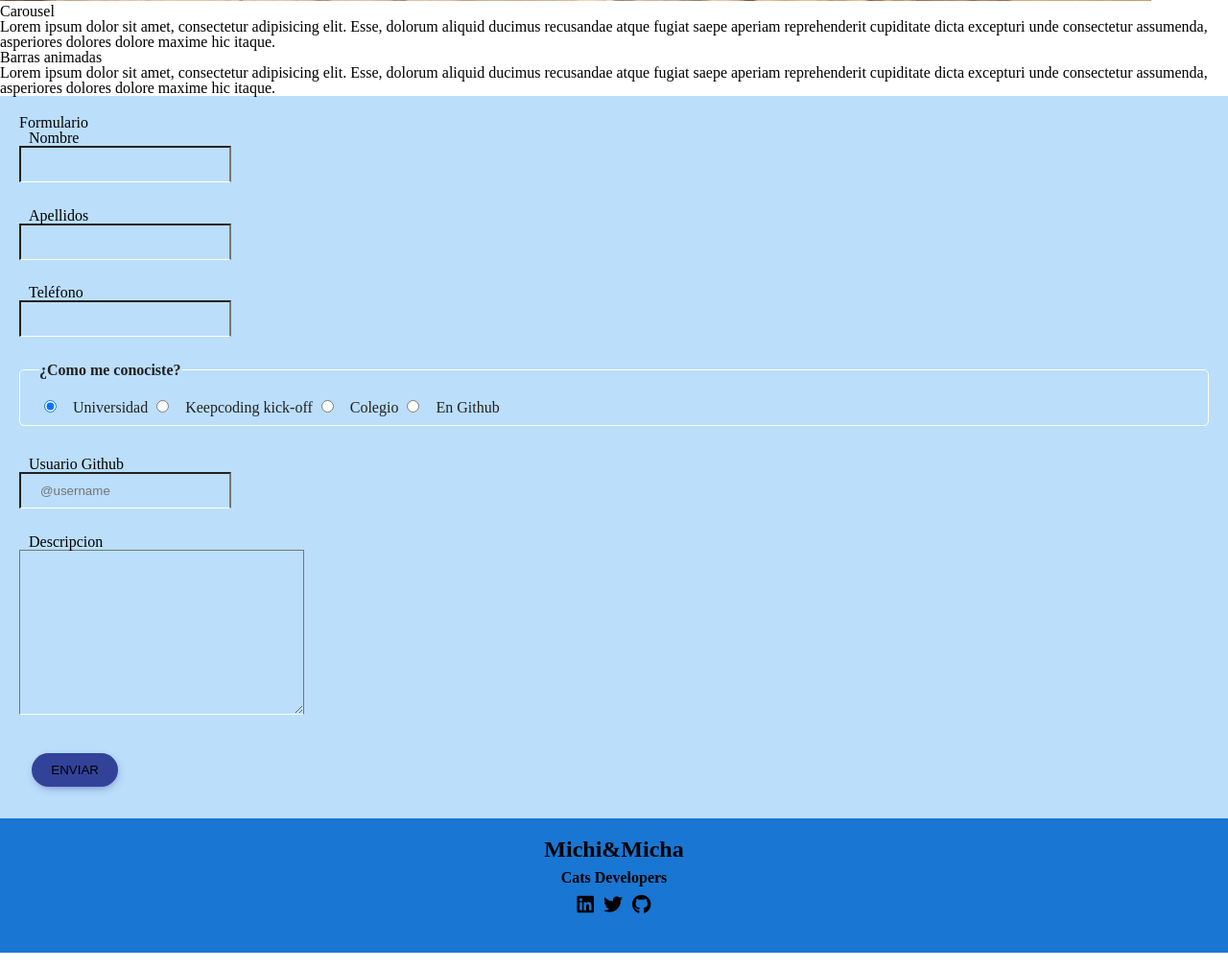
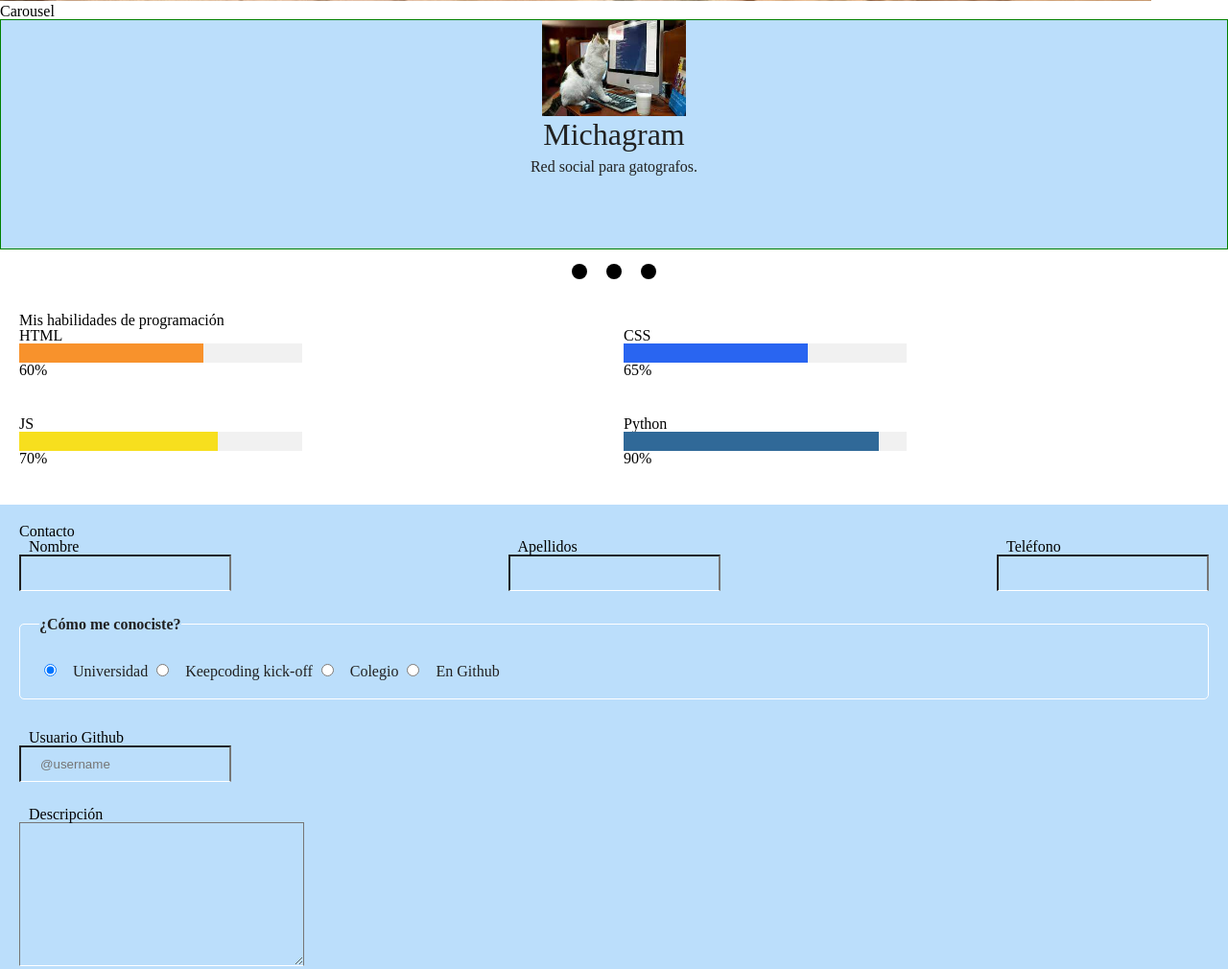
Before and after one commit to ReyesMorales/PortfolioHTML, a plain HTML site: page index.html in a window 1280 px wide. Shown: the part 1045-2055 px from the top of the page at 96% size. Drawn offline with Linux system fonts and the light colour scheme.

Commit message:
Create skills and carousel section

```diff
--- /dev/null
+++ b/css/carousel.css
@@ -0,0 +1,64 @@
+.carousel-links {
+    display: flex;
+    justify-content: center;
+}
+
+.carousel-links .carousel-dot {
+    background-color: black;
+    width: 16px;
+    height: 16px;
+    margin: 15px 10px;
+    display: block;
+    border-radius: 50%;
+}
+
+.carousel-slides {
+    height: 30vh;
+    display: flex;
+    flex-wrap: wrap;
+    flex-direction: column;
+    overflow: hidden;
+    scroll-behavior: smooth;
+}
+
+.carousel-slides {
+    /* height: 100%;
+    width: 100%;
+    background-color: var(--light-primary-color);
+    color: var(--primary-text);
+    display: flex;
+    flex-direction: column;
+    align-items: center;
+    border: 1px solid green; */
+}
+
+.cat-carousel-image img {
+    width: 150px;
+    height: 100px;
+}
+
+.slide-content {
+    /* display: flex;
+    justify-content: center;
+    height: 80%;
+    width: 80%;
+    border: 1px solid red; */
+    height: 100%;
+    width: 100%;
+    background-color: var(--light-primary-color);
+    color: var(--primary-text);
+    display: flex;
+    flex-direction: column;
+    align-items: center;
+    border: 1px solid green;
+}
+
+.card-content{
+    display: flex;
+    flex-direction: column;
+    align-items: center;
+}
+
+.card-content  p {
+    margin-bottom: 20px;
+}
--- /dev/null
+++ b/css/skills.css
@@ -0,0 +1,108 @@
+#skills-section{
+    background-color: var(--secondary-color);
+    padding: 20px;
+}
+.barra-progreso {
+    background-color: #f1f1f1;
+    height: 20px;
+    width: 100%;
+    position: relative;
+  }
+
+  .progreso {
+    height: 100%;
+    width: 0;
+    background-color: #4caf50;
+    animation: llenar 2s ease-in-out forwards;
+  }
+
+  @keyframes llenar-html {
+    0% {
+      width: 0;
+    }
+
+    100% {
+      width: 60%;
+    }
+  }
+
+  @keyframes llenar-css {
+    0% {
+      width: 0;
+    }
+
+    100% {
+      width: 65%;
+    }
+  }
+
+  @keyframes llenar-js {
+    0% {
+      width: 0;
+    }
+
+    100% {
+      width: 70%;
+    }
+  }
+
+  @keyframes llenar-python {
+    0% {
+      width: 0;
+    }
+
+    100% {
+      width: 90%;
+    }
+  }
+
+  .habilidades-container {
+    display: flex;
+    flex-wrap: wrap;
+  }
+
+  .habilidad {
+    width: 100%;
+    margin-bottom: 20px;
+  }
+
+  .progreso.html {
+    background-color: #fa850fde;
+    animation-name: llenar-css;
+    animation-duration: 2.5s;
+  }
+
+  .progreso.css {
+    background-color: #2965f1;
+    animation-name: llenar-css;
+    animation-duration: 2.5s;
+  }
+
+  .progreso.js {
+    background-color: #f7df1e;
+    animation-name: llenar-js;
+    animation-duration: 3s;
+  }
+
+  .progreso.python {
+    background-color: #306998;
+    animation-name: llenar-python;
+    animation-duration: 4s;
+  }
+
+  .habilidad h3 {
+    font-size: 16px;
+    margin-top: 0;
+  }
+
+  @media screen and (min-width: 768px) {
+    .habilidades-container {
+      display: grid;
+      grid-template-columns: repeat(2, 1fr);
+      grid-gap: 20px;
+    }
+
+    .habilidad {
+      width: calc(50% - 10px);
+    }
+  }
--- a/index.html
+++ b/index.html
@@ -4,14 +4,19 @@
     <meta charset="UTF-8" />
     <meta http-equiv="X-UA-Compatible" content="IE=edge" />
     <meta name="viewport" content="width=device-width, initial-scale=1.0" />
-    <meta name="viewport" content="width=device-width, initial-scale=1.0">
-    <script src="https://kit.fontawesome.com/0d7a427fbc.js" crossorigin="anonymous"></script>
-    <link rel="stylesheet" href="/css/reset.css">
-    <link rel="stylesheet" href="/css/style.css">
-    <link rel="stylesheet" href="/css/mediaQueries.css">
-    <link rel="stylesheet" href="/css/navbar.css">
-    <link rel="stylesheet" href="/css/footer.css">
-    <link rel="stylesheet" href="/css/form.css">
+    <meta name="viewport" content="width=device-width, initial-scale=1.0" />
+    <script
+      src="https://kit.fontawesome.com/0d7a427fbc.js"
+      crossorigin="anonymous"
+    ></script>
+    <link rel="stylesheet" href="/css/reset.css" />
+    <link rel="stylesheet" href="/css/style.css" />
+    <link rel="stylesheet" href="/css/mediaQueries.css" />
+    <link rel="stylesheet" href="/css/navbar.css" />
+    <link rel="stylesheet" href="/css/skills.css" />
+    <link rel="stylesheet" href="/css/form.css" />
+    <link rel="stylesheet" href="/css/carousel.css">
+    <link rel="stylesheet" href="/css/footer.css" />
 
     <title>M&M</title>
   </head>
@@ -22,79 +27,192 @@
       </div>
       <ul class="menu" id="menu">
         <li><a href="#" class="active">Inicio</a></li>
-          <li><a href="#carousel-section">Projects</a></li>
-          <li><a href="#skills-section">Skills</a></li>
-          <li><a href="#form-section">Contact</a></li>
+        <li><a href="#carousel-section">Proyectos</a></li>
+        <li><a href="#skills-section">Habilidades</a></li>
+        <li><a href="#contact-section">Contacto</a></li>
       </ul>
       <div class="toggle-menu">
         <i class="fas fa-bars" id="toggle-open"></i>
-          <i class="fas fa-close" id="toggle-close"></i>
       </div>
     </nav>
     <header>
       <picture>
-            <source media="(max-width: 767px)" srcset="
+        <source
+          media="(max-width: 767px)"
+          srcset="
             images/header_small/M_M_samll_apdlyl_ar_1_1,c_fill,g_auto__c_scale,w_200.jpg 200w,
             images/header_small/M_M_samll_apdlyl_ar_1_1,c_fill,g_auto__c_scale,w_584.jpg 584w,
-              images/header_small/M_M_samll_apdlyl_ar_1_1,c_fill,g_auto__c_scale,w_685.jpg 685w">
-            <source media="(min-width: 768px) and (max-width: 991px)" srcset="
+            images/header_small/M_M_samll_apdlyl_ar_1_1,c_fill,g_auto__c_scale,w_685.jpg 685w
+          "
+        />
+        <source
+          media="(min-width: 768px) and (max-width: 991px)"
+          srcset="
             images/header_large/M_M_large_qqtxey_ar_4_3,c_fill,g_auto__c_scale,w_538.jpg 538w,
-              images/header_large/M_M_large_qqtxey_ar_4_3,c_fill,g_auto__c_scale,w_694.jpg 694w">
-            <source media="(min-width: 992px) and (max-width: 1199px)" srcset="
+            images/header_large/M_M_large_qqtxey_ar_4_3,c_fill,g_auto__c_scale,w_694.jpg 694w
+          "
+        />
+        <source
+          media="(min-width: 992px) and (max-width: 1199px)"
+          srcset="
             images/header_large/M_M_large_qqtxey_ar_16_9,c_fill,g_auto__c_scale,w_596.jpg 596w,
-              images/header_large/M_M_large_qqtxey_ar_16_9,c_fill,g_auto__c_scale,w_720.jpg 720w">
-            <img src="images/header_large/M_M_large_qqtxey_c_scale,w_1200.jpg" alt="">
+            images/header_large/M_M_large_qqtxey_ar_16_9,c_fill,g_auto__c_scale,w_720.jpg 720w
+          "
+        />
+        <img
+          src="images/header_large/M_M_large_qqtxey_c_scale,w_1200.jpg"
+          alt=""
+        />
       </picture>
     </header>
+    <h2>Carousel</h2>
+    <section id="carousel-container">
+      <div class="carousel-slides">
+        <div id="slide1" class="slide-content">
+          <div class="cat-carousel-image"><img src="./images/gato1.jpeg" alt=""></div>
+          <div class="card-content">
+            <div><h3 class="card-title">Michagram</h3></div>
+            <div><p class="card-description">Red social para gatografos.</p></div>
+          </div>
+        </div>
+      <div id="slide2" class="slide-content">
+        <div class="cat-carousel-image"><img src="./images/gato3.jpeg" alt=""></div>
+        <div class="card-content">
+          <div><h3 class="card-title">MichiNation</h3></div>
+          <div><p class="card-description">Aplicación para concoer otros gatetes.</p></div>
+        </div>
+      </div>
+      <div id="slide3" class="slide-content">
+        <div class="cat-carousel-image"><img src="./images/gato4.jpeg" alt=""></div>
+        <div class="card-content">
+          <div><h3 class="card-title">Cats&Karens</h3></div>
+          <div><p class="card-description">Foro de discusión sobre las Karens.</p></div>
+        </div>
+      </div>
+    </div>
+      <div class="carousel-links">
+        <a href="#slide1" class="carousel-dot"></a>
+        <a href="#slide2" class="carousel-dot"></a>
+        <a href="#slide3" class="carousel-dot"></a>
+      </div>
+    </section>
     <main>
-      <section id="carousel-section">
-        <article>
-          <header>
-            <h1>Carousel</h1>
-          </header>
-          <p>Lorem ipsum dolor sit amet, consectetur adipisicing elit. Esse, dolorum aliquid ducimus recusandae atque fugiat saepe aperiam reprehenderit cupiditate dicta excepturi unde consectetur assumenda, asperiores dolores dolore maxime hic itaque.</p>
-        </article>
-      </section>
       <section id="skills-section">
-        <article>
-          <header>
-            <h1>Barras animadas</h1>
-          </header>
-          <p>Lorem ipsum dolor sit amet, consectetur adipisicing elit. Esse, dolorum aliquid ducimus recusandae atque fugiat saepe aperiam reprehenderit cupiditate dicta excepturi unde consectetur assumenda, asperiores dolores dolore maxime hic itaque.</p>
-        </article>
+        <div id="habilidades">
+          <h2>Mis habilidades de programación</h2>
+          <div class="habilidades-container">
+            <div class="habilidad">
+              <h2>HTML</h2>
+              <div class="barra-progreso">
+                <div class="progreso html"></div>
+              </div>
+              <span class="porcentaje">60%</span>
+            </div>
+            <div class="habilidad">
+              <h2>CSS</h2>
+              <div class="barra-progreso">
+                <div class="progreso css"></div>
+              </div>
+              <span class="porcentaje">65%</span>
+            </div>
+            <div class="habilidad">
+              <h2>JS</h2>
+              <div class="barra-progreso">
+                <div class="progreso js"></div>
+              </div>
+              <span class="porcentaje">70%</span>
+            </div>
+            <div class="habilidad">
+              <h2>Python</h2>
+              <div class="barra-progreso">
+                <div class="progreso python"></div>
+              </div>
+              <span class="porcentaje">90%</span>
+            </div>
+          </div>
+        </div>
       </section>
       <section id="contact-section">
         <header>
-            <h2>Formulario</h2>
+          <h2>Contacto</h2>
         </header>
         <form action="/links/form-register.html" method="post" novalidate>
+          <div class="form-container">
             <div>
               <label for="name">Nombre</label>
-          <input required name="name" id="name" type="text" class="form-group">
+              <input
+                required
+                name="name"
+                id="name"
+                type="text"
+                class="form-group"
+              />
             </div>
             <div>
               <label for="surname">Apellidos</label>
-          <input required name="surname" id="surname" type="text" class="form-group">
+              <input
+                required
+                name="surname"
+                id="surname"
+                type="text"
+                class="form-group"
+              />
             </div>
             <div>
               <label for="phone">Teléfono</label>
-          <input required name="phone" id="phone" type="tel" pattern="[0-9]+" class="form-group">
+              <input
+                required
+                name="phone"
+                id="phone"
+                type="tel"
+                pattern="[0-9]+"
+                class="form-group"
+              />
             </div>
-        <fieldset class="form-group">
-          <legend>¿Como me conociste?</legend>
-          <input type="radio" id="university" name="option" value="universidad" checked>
-          <label for="">Universidad</label>
-          <input type="radio" id="keepcoding" name="option" value="keepcoding">
-          <label for="">Keepcoding kick-off</label>
-          <input type="radio" id="school" name="option" value="colegio">
-          <label for="">Colegio</label>
-          <input type="radio" id="github" name="option" value="github">
-          <label for="">En Github</label>
+          </div>
+          <fieldset class="fieldset">
+            <legend>¿Cómo me conociste?</legend>
+            <input
+              type="radio"
+              id="university"
+              name="option"
+              value="universidad"
+              checked
+            />
+            <label for="university">Universidad</label>
+            <input
+              type="radio"
+              id="keepcoding"
+              name="option"
+              value="keepcoding"
+            />
+            <label for="keepcoding">Keepcoding kick-off</label>
+            <input type="radio" id="school" name="option" value="colegio" />
+            <label for="school">Colegio</label>
+            <input type="radio" id="github" name="option" value="github" />
+            <label for="github">En Github</label>
           </fieldset>
           <label for="github">Usuario Github</label>
-        <input required name="github" id="github" type="text" pattern="^@[^\s]+" placeholder="@username" class="form-group">
-        <label for="description">Descripcion</label>
-        <textarea required name="textarea" id="description" cols="30" rows="10" minlength="20" maxlength="180" class="form-group"></textarea>
+          <input
+            required
+            name="github"
+            id="github"
+            type="text"
+            pattern="^@[^\s]+"
+            placeholder="@username"
+            class="form-group"
+          />
+          <label for="description">Descripción</label>
+          <textarea
+            required
+            name="textarea"
+            id="textarea"
+            cols="30"
+            rows="10"
+            minlength="20"
+            maxlength="180"
+            class="form-group-textarea"
+          ></textarea>
           <button type="submit" id="btn-submit">Enviar</button>
         </form>
       </section>
@@ -108,26 +226,24 @@
             href="/links/linkedin.html"
             target="_blank"
             rel="noreferrer noopener"
-
           >
-        <i class="fa-brands fa-linkedin"></i></a
-        >
+            <i class="fa-brands fa-linkedin"></i>
+          </a>
           <a
             href="/links/twitter.html"
             target="_blank"
             rel="noreferrer noopener"
           >
             <i class="fa-brands fa-twitter"></i>
-          </a
-        >
+          </a>
           <a
             href="/links/github.html"
             target="_blank"
             rel="noreferrer noopener"
           >
             <i class="fa-brands fa-github"></i>
-          </a
-        >
+          </a>
+        </div>
       </div>
     </footer>
   </body>
```
Also changed, not shown: images/gato1.jpeg (added), images/gato3.jpeg (added), images/gato4.jpeg (added). Lines whose indentation alone changed are shown as unchanged.
